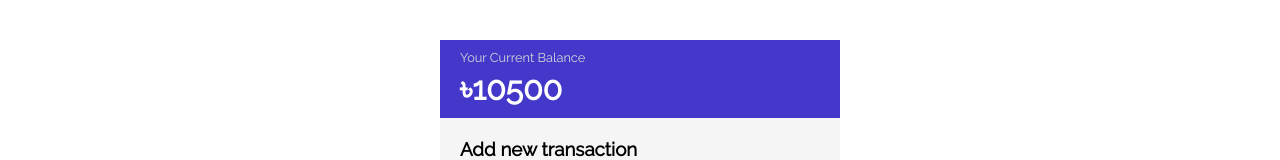
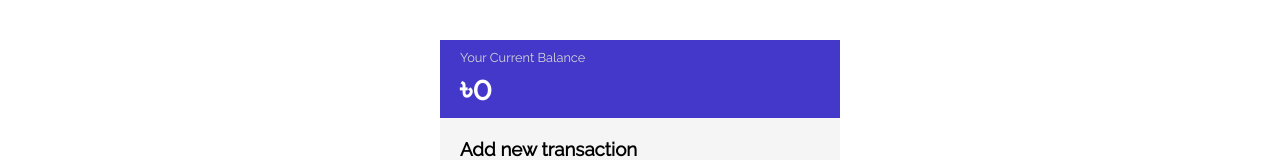
Before and after one commit to RayhanKabir29/expense-tracker, a React (Create React App) app: page / in a window 1280 px wide. Shown: the part 173-333 px from the top of the page. Built offline with nearby package versions, Linux system fonts and the light colour scheme; no server answers.

Commit message:
balance calculation

```diff
--- a/src/components/Balance.js
+++ b/src/components/Balance.js
@@ -1,12 +1,27 @@
-import React from "react";
+import { useSelector } from "react-redux";
 
 const Balance = () => {
+  const {transactions} = useSelector((state)=>state.transaction)
+  const calculateIncom =()=>{
+    let balance = 0;
+    transactions?.forEach(transaction => {
+      const {type,amount} = transaction;
+      if(type === 'income'){
+        balance +=amount
+      }
+      else{
+        balance -=amount
+      }
+    });
+    return balance;
+  }
+
   return (
     <div className="top_card">
       <p>Your Current Balance</p>
       <h3>
         <span>৳</span>
-        <span>10500</span>
+       { transactions?.length > 0 ?<span>{calculateIncom(transactions)}</span>:<span>0</span>}
       </h3>
     </div>
   );
```
